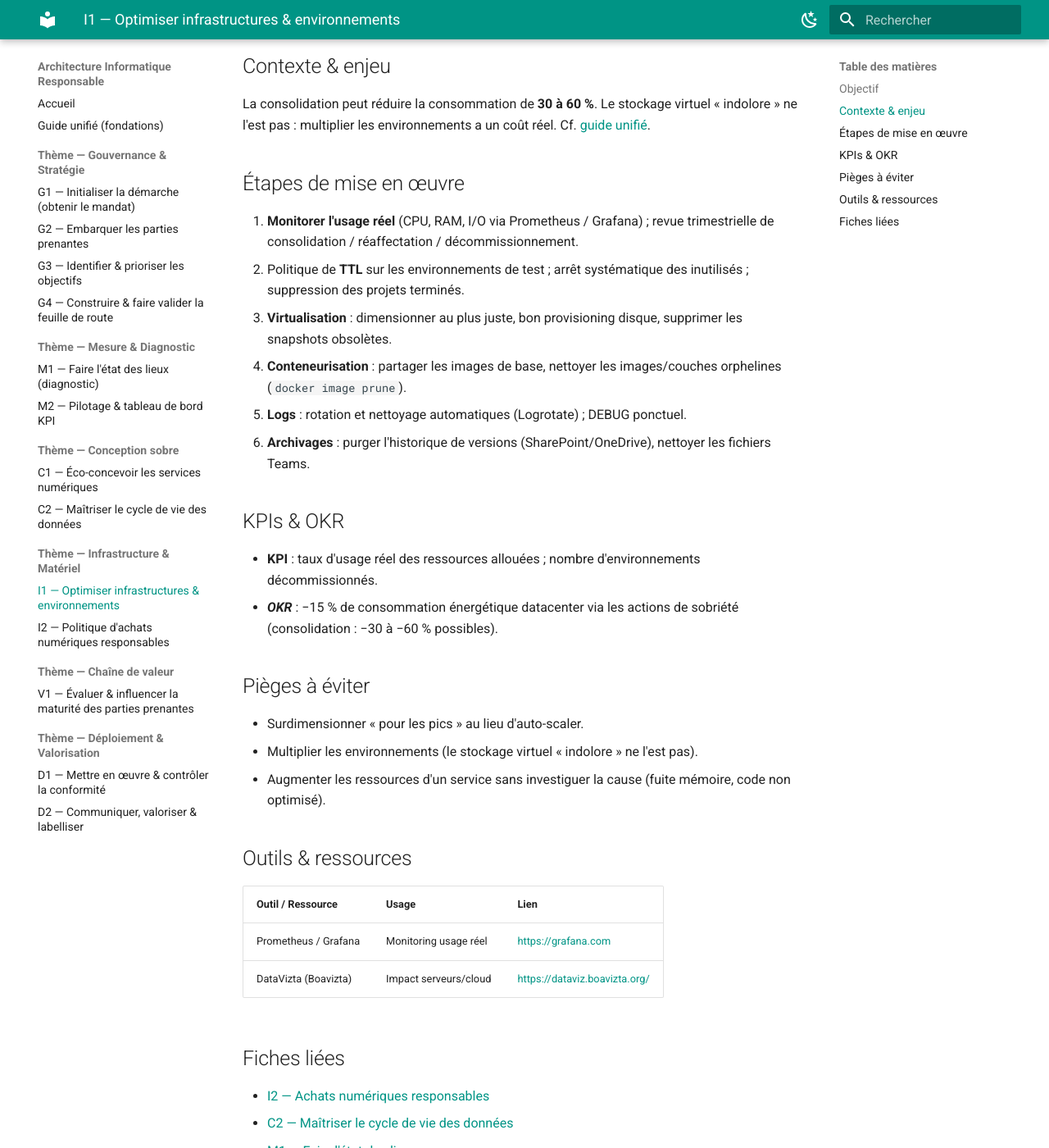
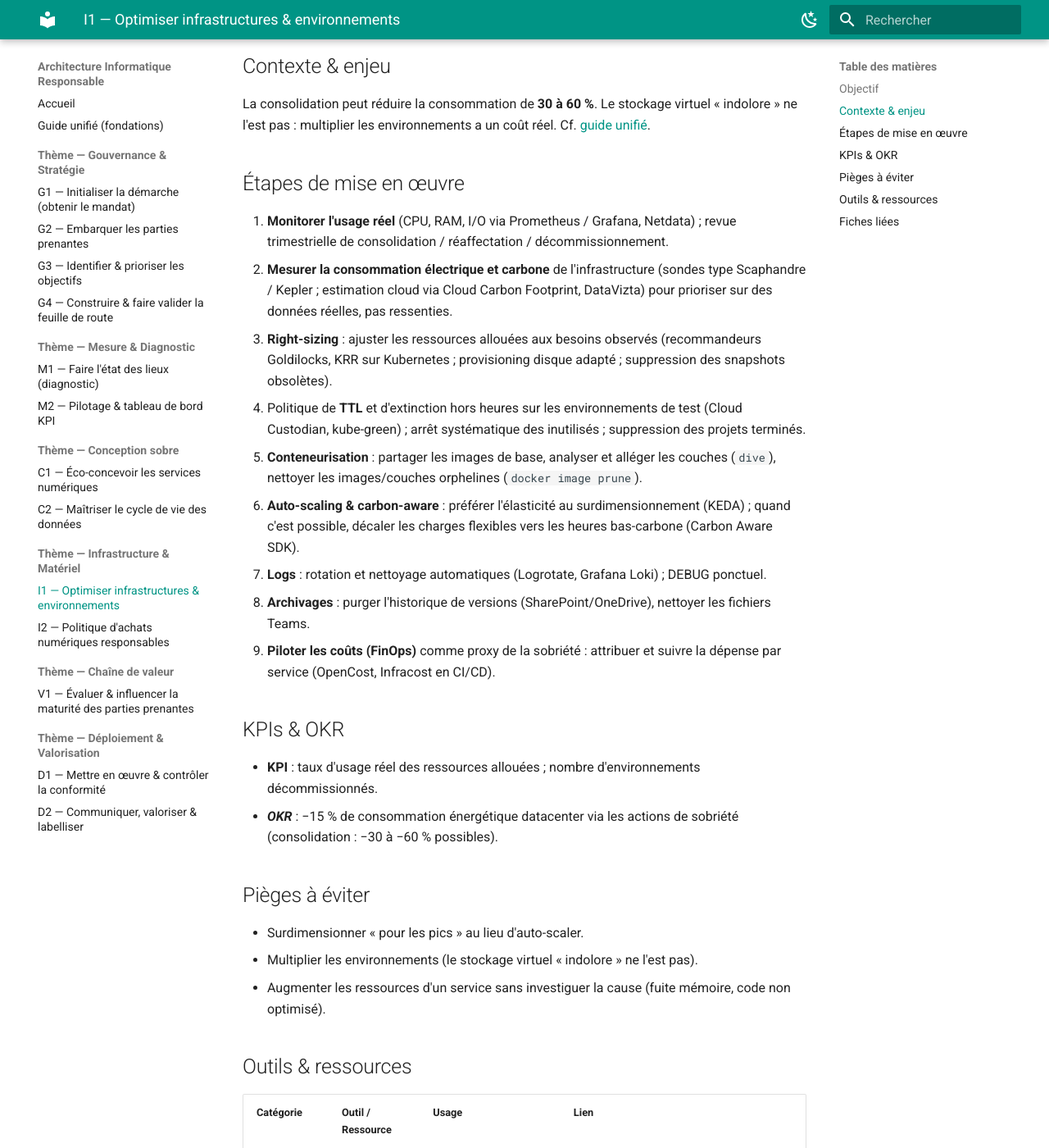
Before and after one commit to Institut-du-Numerique-Responsable/BP-AIR, an MkDocs documentation site: the page built from docs/fiches/I1-infrastructures.md, in a window 1280 px wide and 1400 px high, scrolled down 324 px. Shown: the whole window at 82% size. Built offline with MkDocs 1.6.1 and Material for MkDocs 9.7.7, drawn with Linux system fonts in a browser that asks for light colours; some of the changed text lies outside the part shown.

Commit message:
Fiche I1 : enrichit les etapes et complete les outils (monitoring, energie/carbone, right-sizing, FinOps, carbon-aware)

```diff
--- a/docs/fiches/I1-infrastructures.md
+++ b/docs/fiches/I1-infrastructures.md
@@ -25,12 +25,15 @@
 
 ## Étapes de mise en œuvre
 
-1. **Monitorer l'usage réel** (CPU, RAM, I/O via Prometheus / Grafana) ; revue trimestrielle de consolidation / réaffectation / décommissionnement.
-2. Politique de **TTL** sur les environnements de test ; arrêt systématique des inutilisés ; suppression des projets terminés.
-3. **Virtualisation** : dimensionner au plus juste, bon provisioning disque, supprimer les snapshots obsolètes.
-4. **Conteneurisation** : partager les images de base, nettoyer les images/couches orphelines (`docker image prune`).
-5. **Logs** : rotation et nettoyage automatiques (Logrotate) ; DEBUG ponctuel.
-6. **Archivages** : purger l'historique de versions (SharePoint/OneDrive), nettoyer les fichiers Teams.
+1. **Monitorer l'usage réel** (CPU, RAM, I/O via Prometheus / Grafana, Netdata) ; revue trimestrielle de consolidation / réaffectation / décommissionnement.
+2. **Mesurer la consommation électrique et carbone** de l'infrastructure (sondes type Scaphandre / Kepler ; estimation cloud via Cloud Carbon Footprint, DataVizta) pour prioriser sur des données réelles, pas ressenties.
+3. **Right-sizing** : ajuster les ressources allouées aux besoins observés (recommandeurs Goldilocks, KRR sur Kubernetes ; provisioning disque adapté ; suppression des snapshots obsolètes).
+4. Politique de **TTL** et d'extinction hors heures sur les environnements de test (Cloud Custodian, kube-green) ; arrêt systématique des inutilisés ; suppression des projets terminés.
+5. **Conteneurisation** : partager les images de base, analyser et alléger les couches (`dive`), nettoyer les images/couches orphelines (`docker image prune`).
+6. **Auto-scaling & carbon-aware** : préférer l'élasticité au surdimensionnement (KEDA) ; quand c'est possible, décaler les charges flexibles vers les heures bas-carbone (Carbon Aware SDK).
+7. **Logs** : rotation et nettoyage automatiques (Logrotate, Grafana Loki) ; DEBUG ponctuel.
+8. **Archivages** : purger l'historique de versions (SharePoint/OneDrive), nettoyer les fichiers Teams.
+9. **Piloter les coûts (FinOps)** comme proxy de la sobriété : attribuer et suivre la dépense par service (OpenCost, Infracost en CI/CD).
 
 ## KPIs & OKR
 
@@ -45,10 +48,24 @@
 
 ## Outils & ressources
 
-| Outil / Ressource | Usage | Lien |
-|---|---|---|
-| Prometheus / Grafana | Monitoring usage réel | <https://grafana.com> |
-| DataVizta (Boavizta) | Impact serveurs/cloud | <https://dataviz.boavizta.org/> |
+| Catégorie | Outil / Ressource | Usage | Lien |
+|---|---|---|---|
+| Monitoring | **Prometheus + Grafana** | Métriques d'usage réel (CPU, RAM, I/O), tableaux de bord | <https://grafana.com> |
+| Monitoring | **Netdata** | Supervision temps réel par ressource, faible empreinte | <https://www.netdata.cloud/> |
+| Énergie / carbone | **Scaphandre** | Mesure de la consommation électrique des hôtes et VM | <https://github.com/hubblo-org/scaphandre> |
+| Énergie / carbone | **Kepler** | Estimation de l'énergie des workloads Kubernetes | <https://sustainable-computing.io/> |
+| Énergie / carbone | **Cloud Carbon Footprint** | Empreinte carbone des usages cloud (AWS/GCP/Azure) | <https://www.cloudcarbonfootprint.org/> |
+| Énergie / carbone | **DataVizta** (Boavizta) | Impact fabrication/usage serveurs & cloud | <https://dataviz.boavizta.org/> |
+| Right-sizing | **Goldilocks** (Fairwinds) | Recommandations de dimensionnement (VPA) Kubernetes | <https://github.com/FairwindsOps/goldilocks> |
+| Right-sizing | **KRR** (Robusta) | Recommandations de ressources sans agent | <https://github.com/robusta-dev/krr> |
+| Cycle de vie env. | **Cloud Custodian** | Règles automatiques : TTL, arrêt des ressources inutilisées | <https://cloudcustodian.io/> |
+| Cycle de vie env. | **kube-green** | Extinction des namespaces hors heures ouvrées | <https://kube-green.dev/> |
+| Conteneurs | **dive** | Analyse des couches d'image, repérage du superflu | <https://github.com/wagoodman/dive> |
+| Élasticité | **KEDA** | Auto-scaling événementiel (scale-to-zero) | <https://keda.sh/> |
+| Carbon-aware | **Carbon Aware SDK** (GSF) | Décaler les charges flexibles vers les heures bas-carbone | <https://github.com/Green-Software-Foundation/carbon-aware-sdk> |
+| Logs | **Grafana Loki** | Agrégation/rotation des logs, rétention maîtrisée | <https://grafana.com/oss/loki/> |
+| FinOps | **OpenCost** | Coût par service/namespace (proxy de sobriété) | <https://www.opencost.io/> |
+| FinOps | **Infracost** | Estimation du coût de l'infra (IaC) en CI/CD | <https://www.infracost.io/> |
 
 ## Fiches liées
 
```
